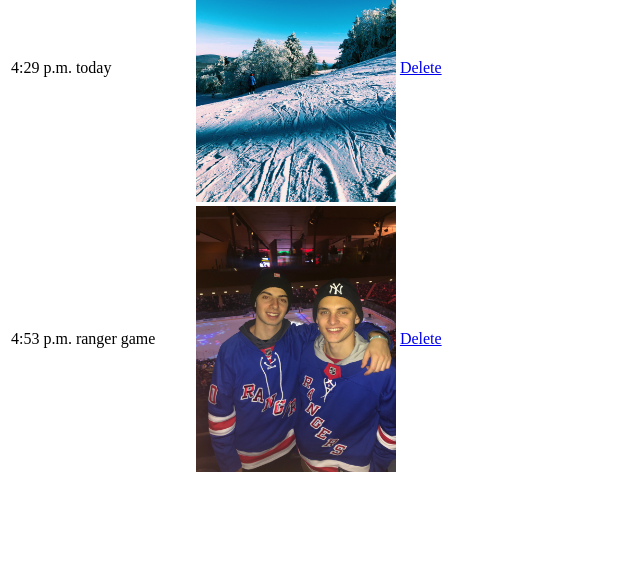
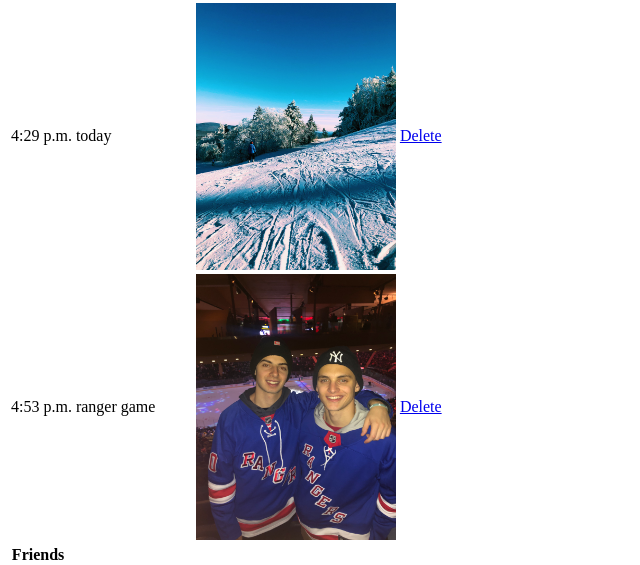
Before and after one commit to mkorn99/cs108, a Django app: page /mini_fb/profile/1 in a window 1280 px wide. Shown: the part 1147-1712 px from the top of the page, without its empty margins (0-640 px from the left). Before the commit the page ends 1619 px from the top, so only its background shows below. Run offline with Django 3.2, Linux system fonts and the light colour scheme; data comes from the database, SQL or seed files in the repository; both versions use the stored data as it was after the commit; parts of the project's set-up code (start-up, migrations or seed data) failed here and were passed over.

Commit message:
assignment 19

```diff
--- a/cs108/settings.py
+++ b/cs108/settings.py
@@ -61,6 +61,7 @@ TEMPLATES = [
         'DIRS': [],
         'APP_DIRS': True,
         'OPTIONS': {
+            'string_if_invalid' : 'DEBUG WARNING: undefined template variable [%s] not found',
             'context_processors': [
                 'django.template.context_processors.debug',
                 'django.template.context_processors.request',
--- a/mini_fb/models.py
+++ b/mini_fb/models.py
@@ -11,6 +11,7 @@ class Profile(models.Model):
     city = models.TextField(blank=True)
     email_address = models.TextField(blank=True)
     image_url = models.URLField(blank=True)
+    friends = models.ManyToManyField("self")
 
     def __str__ (self):
         '''Return a string representation of this object'''
@@ -32,7 +33,24 @@ class Profile(models.Model):
         images = Image.objects.filter(profile=self.pk)
         return images
 
+    def get_friends(self):
+        '''Returns a friends list for this person.'''
 
+        friends = Profile.objects.filter(friends=self.pk)
+        return friends
+
+    def get_news_feed(self):
+        '''Creates a news feed by profile'''
+
+        friends = self.get_friends()
+        news = StatusMessage.objects.filter(profile__in= self.get_friends())
+        return news
+
+    def get_friend_suggestions(self):
+        '''Obtain and return set of possible friends'''
+
+        possible_friends = Profile.objects.exclude(pk__in=self.get_friends()).exclude(id=self.pk)
+        return possible_friends
 
 
 
--- a/mini_fb/templates/mini_fb/show_profile_page.html
+++ b/mini_fb/templates/mini_fb/show_profile_page.html
@@ -8,6 +8,15 @@
 
 <p>
     <a href = "{% url 'update_profile' profile.pk %} " >Update Profile</a>
+
+</p>
+<p>
+    <a href = "{% url 'news_feed' profile.pk %} " >Show News Feed</a>
+
+</p>
+
+<p>
+    <a href = "{% url 'show_possible_friends' profile.pk %} " >Show Possible Friends</a>
 
 </p>
 
@@ -62,4 +71,22 @@
         {% endfor %}
     </table>
 
+    <table>
+        <tr><th>Friends</th></tr>
+        {% if profile.get_friends %}
+        {% for friend in profile.get_friends %}
+        <tr>
+            <td><a href="{% url 'show_profile_page' friend.pk %}">{{friend.first_name}}</a></td>
+
+            <td><a href="{% url 'show_profile_page' friend.pk %}">{{friend.last_name}}</a></td>
+
+            <td><img src='{{friend.image_url}}' style ="max-width: 200;"></td>
+        </tr>
+        {% endfor %}
+        {% else %}
+        {{profile.first_name}} doesn't have any friends.</td>
+        {% endif %}
+
+    </table>
+
 {% endblock %}
--- a/mini_fb/urls.py
+++ b/mini_fb/urls.py
@@ -12,4 +12,7 @@ urlpatterns = [
     path('profile/<int:pk>/update', UpdateProfileView.as_view(), name='update_profile'),
     path('profile/<int:pk>/post_status', create_status_message, name='post_status'),
     path('profile/<int:profile_pk>/delete_status/<int:status_pk>',DeleteStatusMessageView.as_view(), name='delete_status'),
+    path('profile/<int:pk>/news_feed',ShowNewsFeedView.as_view(), name='news_feed'),
+    path('profile/<int:pk>/show_possible_friends',ShowPossibleFriendsView.as_view(), name='show_possible_friends'),
+    path('profile/<int:profile_pk>/add_friend/<int:friend_pk>', add_friend, name='add_friend'),
 ]
--- a/mini_fb/views.py
+++ b/mini_fb/views.py
@@ -105,3 +105,24 @@ class DeleteStatusMessageView(DeleteView):
         status_pk = self.kwargs['status_pk']
 
         return StatusMessage.objects.get(pk=status_pk)
+
+class ShowNewsFeedView(DetailView):
+    '''Shows a profiles news feed'''
+
+    model = Profile
+    template_name = "mini_fb/show_news_feed.html"
+    context_object_name = "profile"
+
+class ShowPossibleFriendsView(DetailView):
+    '''Shows possible friends'''
+    model = Profile
+    template_name = "mini_fb/show_possible_friends.html"
+
+def add_friend(request, profile_pk, friend_pk):
+    '''Process to add a friend for a given profile'''
+    profile = Profile.objects.get(pk = profile_pk)
+    friend = Profile.objects.get(pk = friend_pk)
+    profile.friends.add(friend)
+    friend.save()
+    friends = redirect(reverse('show_profile_page', kwargs={'pk':profile_pk}))
+    return friends
```
Also changed, not shown: mini_fb/templates/mini_fb/show_news_feed.html (added, +24 -0 lines), mini_fb/templates/mini_fb/show_possible_friends.html (added, +34 -0 lines), db.sqlite3, media/waiting.jpeg (added), mini_fb/migrations/0005_profile_friends.py (added).
